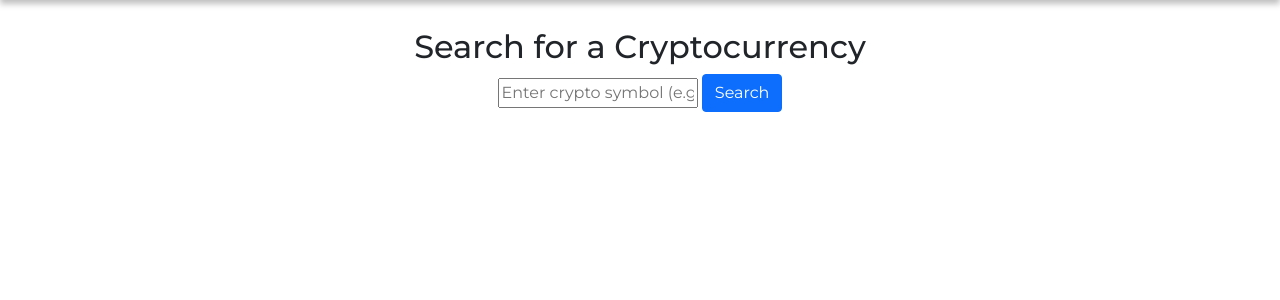
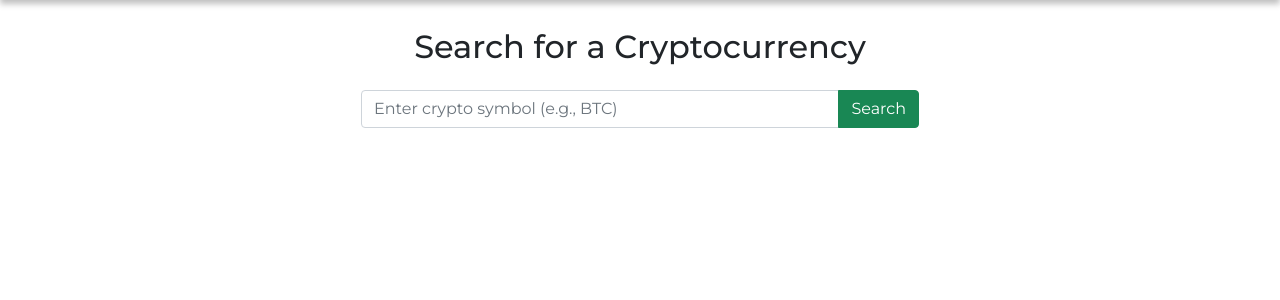
Before and after one commit to DylanLongSE/crypto-nypto, a Django app: page /crypto/search/ in a window 1280 px wide. Shown: the part 68-368 px from the top of the page. Run offline with Django 5.2, Linux system fonts and the light colour scheme.

Commit message:
added comments in code

```diff
--- a/analytics/views.py
+++ b/analytics/views.py
@@ -12,8 +12,10 @@ class CryptoSearchView(TemplateView):
         crypto_data = None
         error_message = None
 
-        if query:
-            crypto_data = fetch_crypto_data(query)
+        if query:  # if 'query' is not empty
+            crypto_data = fetch_crypto_data(query)  # fetch_crypto_data in utils.py
+
+            # if fetch_crypto_data returned None (couldn't find in api)
             if not crypto_data:
                 error_message = "Cryptocurrency not found. Try another symbol."
             else:
--- a/templates/search.html
+++ b/templates/search.html
@@ -10,11 +10,14 @@
     <h2>Search for a Cryptocurrency</h2>
 
     <!-- Search Form -->
-    <form method="get" action="{% url 'search' %}" class="text-center">
-      <input type="text" name="q" placeholder="Enter crypto symbol (e.g., BTC)" required />
-      <button type="submit" class="btn btn-primary">Search</button>
+    <form method="get" action="{% url 'search' %}" class="text-center mt-4">
+      <div class="input-group w-50 mx-auto">
+        <input type="text" name="q" class="form-control" placeholder="Enter crypto symbol (e.g., BTC)" required />
+        <button type="submit" class="btn btn-success">Search</button>
+      </div>
     </form>
 
+    <!-- 'if crypto' comes from .views context -->
     {% if crypto %}
       <div class="mt-4">
         <h3>Results for: {{ query }}</h3>
@@ -28,10 +31,13 @@
           <strong>Currency:</strong> {{ crypto.currency }}
         </p>
       </div>
+
+      <!-- 'elif error' comes from .views context -->
     {% elif error %}
       <p class="text-danger">{{ error }}</p>
     {% endif %}
 
+    <!-- 'recent_searches' comes from .views context -->
     {% if user.is_authenticated and recent_searches %}
       <div class="mt-4">
         <h4>Recent Searches</h4>
```
